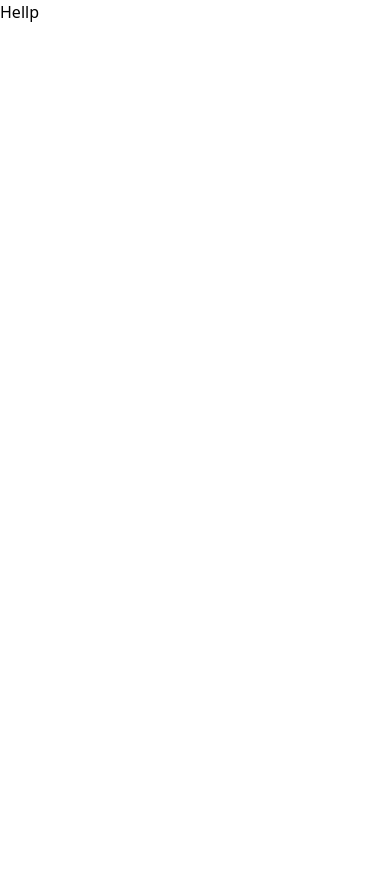
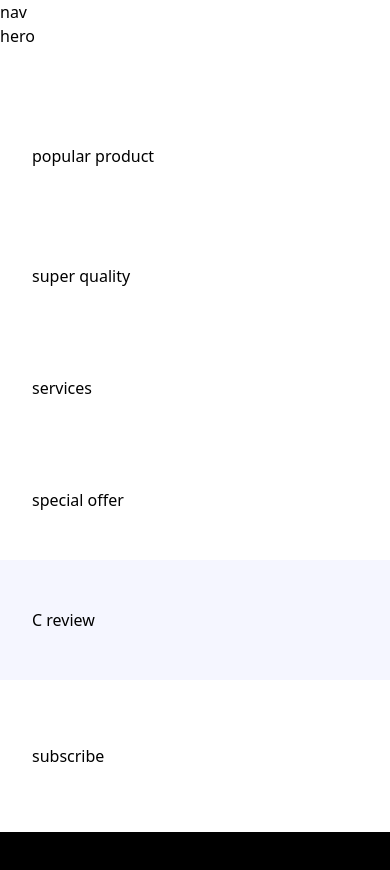
Before and after one commit to pankaj-mahor/nike-react, a React app: page / in a window 390 px wide. Shown: the top 870 px of the page. Before the commit the page ends 844 px from the top, so only its background shows below. Built offline with nearby package versions, Linux system fonts and the light colour scheme; the HTML template or start-up script is replaced by a standard one; a web font is replaced by a local one.

Commit message:
section define for website

```diff
--- a/src/App.jsx
+++ b/src/App.jsx
@@ -3,7 +3,21 @@
 import "./App.css";
 
 function App() {
-	return <div>Hellp</div>;
+	return (
+		<main className="relative">
+			nav
+			<section className="xl:padding-1 wide:padding-r padding-b">hero</section>
+			<section className="padding   ">popular product</section>
+			<section className="padding   ">super quality</section>
+			<section className="padding-x py-10  ">services</section>
+			<section className="padding   ">special offer</section>
+			<section className="padding  bg-pale-blue ">C review</section>
+			<section className="padding-x sm:py-32 py-16 w-full  ">subscribe</section>
+			<section className="padding  bg-black padding-x padding-t pb-8 ">
+				footers
+			</section>
+		</main>
+	);
 }
 
 export default App;
```
